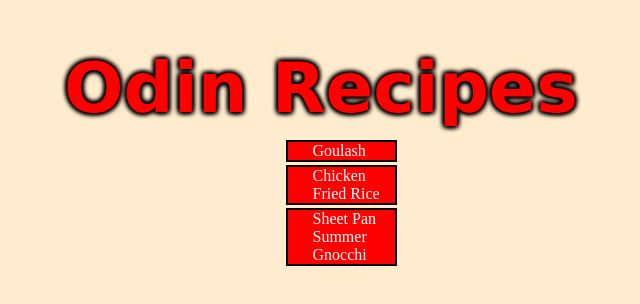
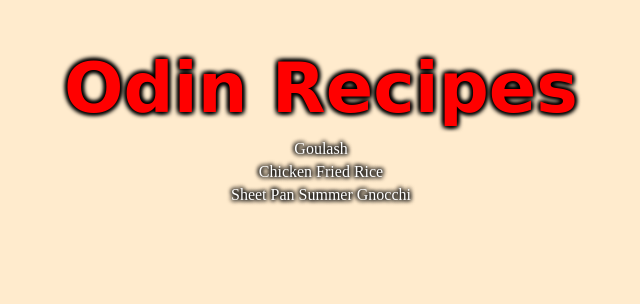
Before and after one commit to Dixon3o/odin-recipes, a plain HTML site: page index.html in a window 1280 px wide. Shown: the whole page, without its empty margins (319-959 px from the left). Drawn offline with Linux system fonts and the light colour scheme.

Commit message:
Edit links looks on html.index

```diff
--- a/style.css
+++ b/style.css
@@ -36,18 +36,15 @@
 }
 .link{
     display: block;
-    text-align: left;
-    margin: 3px auto;
-    border: 2px solid black;
-    width: 70px;
-    background-color: red;
-    padding-right: 12px;
-    padding-left: 25px;
-    color: black;
+    text-align: center;
+    margin: 5px auto;
+    width: 250px;
+    padding-right: 40px;
 
 }
 .link a {
     color: white;
+    text-shadow: 1px 1px 4px black, -1px -1px 4px black, 1px -1px 4px black, -1px 1px 4px black;
     text-decoration: none;
 
 }
```
